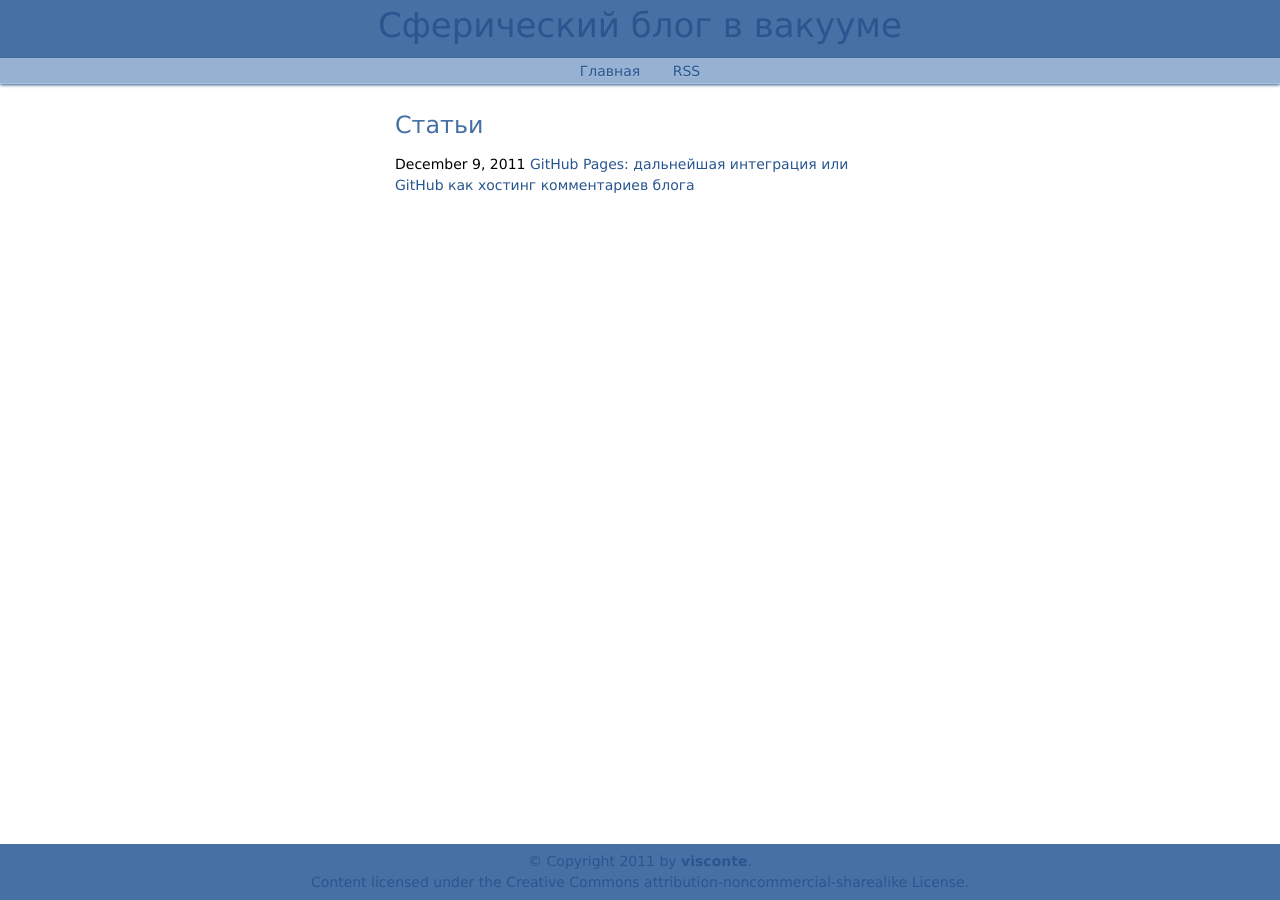
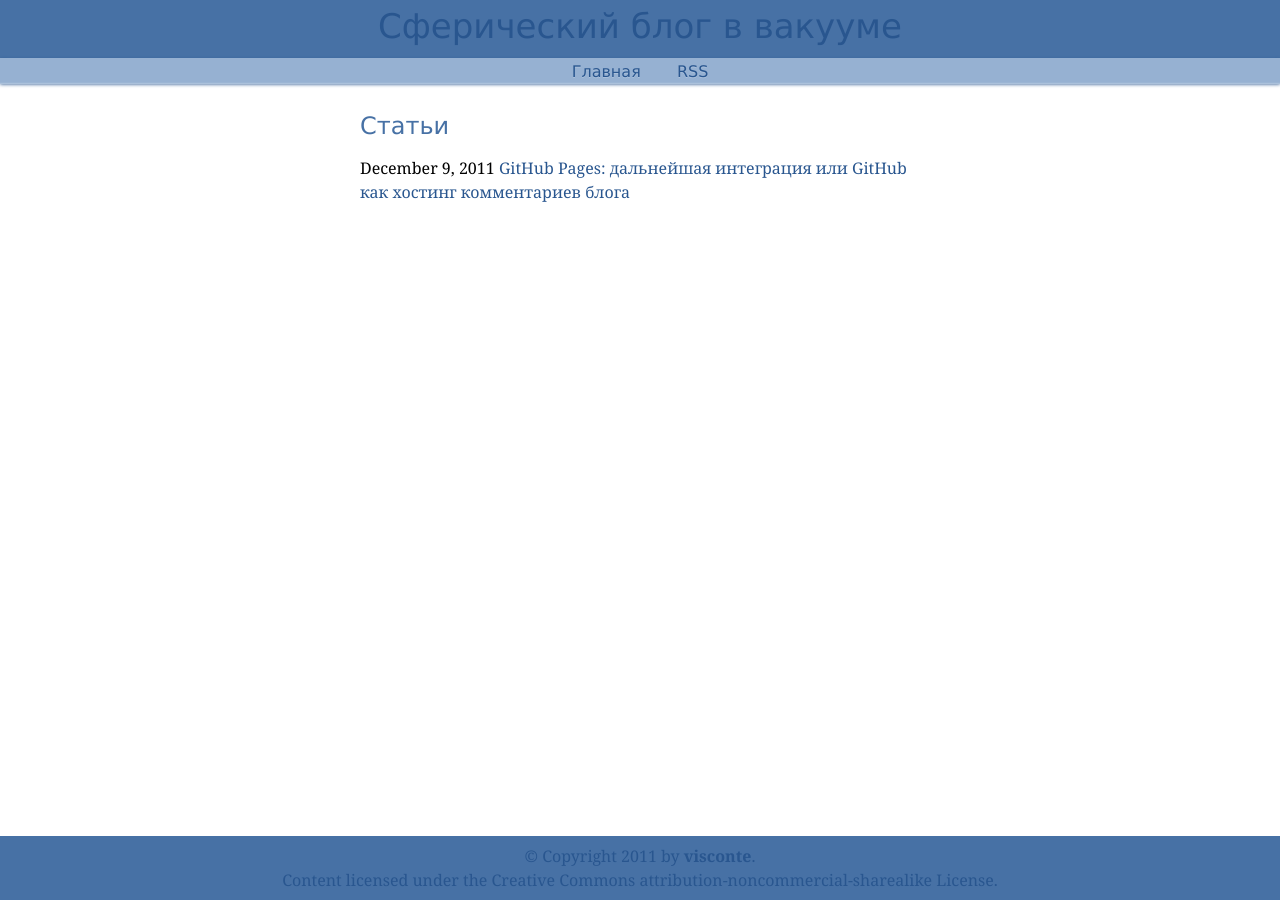
Before and after one commit to visconte/visconte.github.com, a Jekyll site: the page built from index.html, in a window 1280 px wide. Built offline with Jekyll 4.4.1, drawn with Linux system fonts in a browser that asks for light colours.

Commit message:
JSON request fixed and font preferences changed

```diff
--- a/css/comments.css
+++ b/css/comments.css
@@ -14,9 +14,10 @@
 #comments .comment .cmeta p.author,
 #comments .comment .cmeta p.date {
     margin: 0;
-    font-size: 12px;
     height: 33px;
     line-height: 33px;
+    font-size: 14px;
+    font-family: "Lucida Grande", "Trebuchet MS", Arial, sans-serif;
     text-shadow: 1px 1px 0 rgba(255,255,255,.7);
 }
 #comments .comment .cmeta p.author {
--- a/css/main.css
+++ b/css/main.css
@@ -1,48 +1,43 @@
-#main > *:first-child { margin-top: 21px !important; }
-#main > *:last-child { margin-bottom: 21px !important; }
+#main > *:first-child { margin-top: 16px !important; }
+#main h1, #main h2, #main h3 {
+    font-weight: normal;
+    color: #4771a5;
+}
+#main h1, #main h2 {
+    margin-bottom: 16px;
+    border-top: 4px solid;
+}
+#main h1 {
+    font-size: 24px;
+    line-height: 28px;
+    padding-top: 12px;
+    border-color: #aaa;
+}
+#main h1:first-child { border-top: none !important; }
+#main h2 {
+    font-size: 21px;
+    padding-top: 4px;
+    border-color: #e0e0e0;
+}
+#main h3 {
+    font-size: 18px;
+    margin-bottom: 3px;
+    padding-top: 5px;
+}
 #main a { color: #29568f; }
 #main a:hover { text-decoration: underline; }
-#main h1, #main h2, #main h3 { font-weight: normal; }
-#main h1, #main h2 {
-    color: #4771a5;
-    line-height: 1.2em;
-    margin-top: 1em;
-    padding-top: .5em;
-}
-#main h1 {
-    font-size: 170%;
-    border-top: 4px solid #aaa;
-}
-#main h1:first-child {
-    border-top: none !important;
-    padding-top: .25em !important;
-}
-#main h2 {
-    font-size: 150%;
-    border-top: 4px solid #e0e0e0;
-}
-#main h3 {
-    color: #29568f;
-    font-size: 120%;
-    line-height: 1.2em;
-    margin-top: 1em;
-}
-#main p { margin: 1em 0; }
+#main p { margin-bottom: 1em; }
 #main ul, #main ol {
     list-style-position: outside;
-    margin: 1em 0 1em 2em;
-}
-#main ul li, #main ol li {
-    margin-top: .5em;
-    margin-bottom: .5em;
+    margin-bottom: 1em;
+    margin-left: 2em;
 }
 #main ul ul, #main ul ol,
 #main ol ol, #main ol ul {
-    margin-top: 0 !important;
     margin-bottom: 0 !important;
 }
 #main img {
-    margin: 1em 0;
+    margin-bottom: 1em;
     padding: .3em;
     border: 1px solid #ddd;
     max-width: 100%;
@@ -65,7 +60,7 @@
 
 .float-left {
     float: left;
-    padding:. 5em 1em .25em 0;
+    padding: .5em 1em .25em 0;
 }
 .float-right {
     float: right;
@@ -84,7 +79,7 @@
     text-align: right;
 }
 blockquote {
-    margin: 1em 0;
+    margin-bottom: 1em;
     border-left: 5px solid #ddd;
     padding-left: .6em;
     color: #555;
@@ -97,9 +92,7 @@
     margin-left: 2em;
     margin-bottom: 1em;
 }
-table {
-    margin: 1em 0;
-}
+table { margin-bottom: 1em; }
 table th {
     border-bottom: 1px solid #bbb;
     padding: .2em 1em;
@@ -111,7 +104,7 @@
 pre {
     background-color: #eee;
     border: 1px solid #ddd;
-    margin: 1em 0;
+    margin-bottom: 1em;
     padding: 5px;
     overflow: auto;
 
--- a/css/screen.css
+++ b/css/screen.css
@@ -6,12 +6,12 @@
     position: absolute;
     width: 100%;
     height: 100%;
+    font: 16px/24px Georgia, Times, serif;
     text-align: left;
-    font-family: Verdana,Arial,"Trebuchet MS",sans-serif;
-    font-size: 14px;
-    line-height: 1.5em;
     color: black;
 }
+h1, h2, h3, h4 { font-family: "Lucida Grande", "Trebuchet MS", Arial, sans-serif; }
+code { font-family: "Courier New", Courier, monospaced; }
 a {
     text-decoration: none;
     outline: none;
@@ -69,6 +69,7 @@
     white-space: nowrap;
 }
 #header-wrapper .header a {
+    font-family: "Lucida Grande", "Trebuchet MS", Arial, sans-serif;
     font-size: 34px;
     color: #29568f;
 }
@@ -84,6 +85,7 @@
     margin: 0 1em;
 }
 #crosscol-wrapper ul.PageList li a {
+    font-family: "Lucida Grande", "Trebuchet MS", Arial, sans-serif;
     color: #29568f;
     text-shadow: 0 1px rgba(255,255,255,.2);
 }
```
Also changed, not shown: _includes/js/comments.js (+13 -15 lines), _includes/js/email.js (+7 -9 lines), _layouts/post.html (+7 -3 lines), _posts/github/2011-12-09-github-hosted-comments-features.md (+1 -2 lines).
